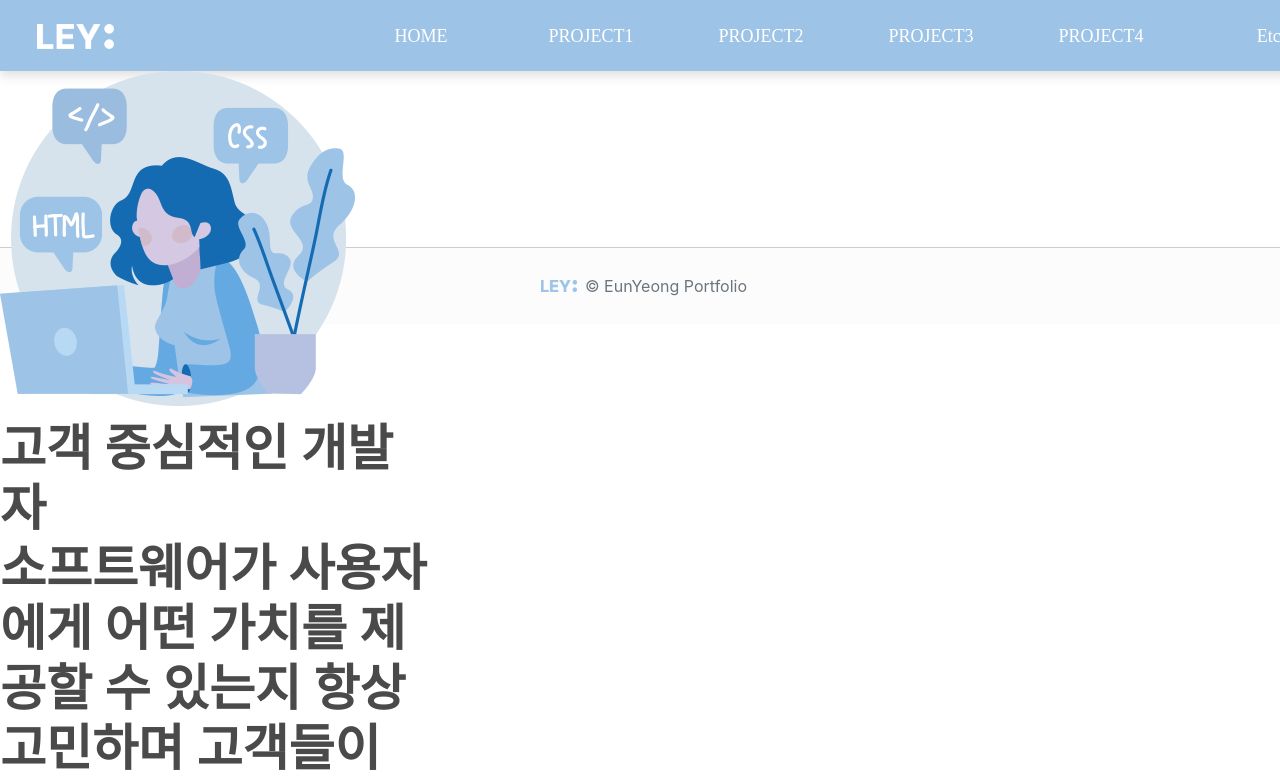
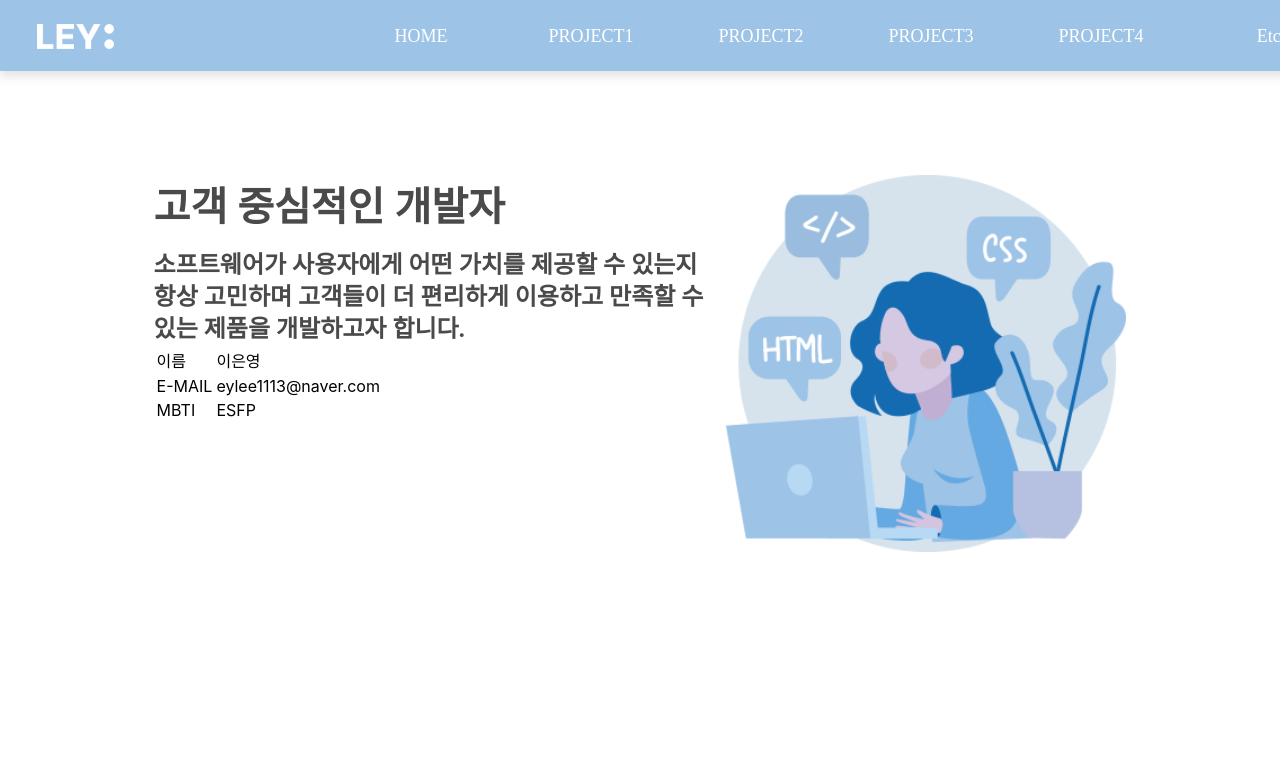
Before and after one commit to eunyeong1113/portfolio, a React (Create React App) app: page / in a window 1280 px wide. Shown: the top 780 px of the page. Built offline with nearby package versions, Linux system fonts and the light colour scheme.

Commit message:
[#3]Modify : 콘텐츠 디자인 수정 및 footer css 수정

```diff
--- a/src/App.css
+++ b/src/App.css
@@ -1,3 +1,9 @@
+html,body{
+  height: 100%;
+}
+.app{
+  height: 100;
+}
 .App {
   text-align: center;
 }
--- a/src/App.tsx
+++ b/src/App.tsx
@@ -1,3 +1,6 @@
+/* eslint-disable jsx-a11y/alt-text */
+/** @jsxImportSource @emotion/react */
+
 import React from 'react';
 import { Route,Routes } from 'react-router-dom';
 import './App.css';
@@ -17,7 +20,8 @@ import Footer from './components/footer';
 
 const App = () =>{
   return(
-    <div>
+    <div className='app'>
+      <div css={wrapper}>
         <Nav/>
         <Routes>
           <Route path='/' Component={Home}/>
@@ -25,8 +29,14 @@ const App = () =>{
           <Route path="/etc" Component = {Etc} />
           {/* 파라미터 프로젝트 넘버 붙이기 */}
         </Routes>
-      <Footer/>
+      </div>
+      {/* <Footer/> */}
     </div>
   );
 };
 export default App;
+const wrapper=css`
+  height:auto;
+	min-height: calc(100vh - 100px);
+  // position: relative;
+`;
--- a/src/components/Home/aboutMe.tsx
+++ b/src/components/Home/aboutMe.tsx
@@ -6,12 +6,12 @@ import {css} from '@emotion/react';
 const AboutME = () => {
     return(
         <div css={back}>
-            <div>
-                <img src="/me.png" alt="aboutme" />
+            <div css={img}>
+                <img src="/me.png" alt="aboutme" css={size}/>
             </div>
-            <div>
-                <div>고객 중심적인 개발자</div>
-                <div>
+            <div css={text}>
+                <div css={main}>고객 중심적인 개발자</div>
+                <div css={sub}>
                     소프트웨어가 사용자에게 어떤 가치를 제공할 수 있는지
                     항상 고민하며 고객들이 더 편리하게 이용하고
                     만족할 수 있는 제품을 개발하고자 합니다.
@@ -38,16 +38,41 @@ const AboutME = () => {
 }
 export default AboutME;
 const back = css`
-    width:100%;
-    /* 고객 중심적인 개발자 */
-width: 429px;
-height: 76px;
-
-font-family: 'Pretendard';
-font-style: normal;
-font-weight: 700;
-font-size: 50px;
-line-height: 60px;
-
-color: #4A4A4A;
+padding: 13vh 12vw 5vh;
+@media screen and (max-width: 768px) {
+        // width:100vh;
+        padding: 5vh 5vw;
+    }
 `;
+const img=css`
+    float:right;
+    // width:100em;
+    @media screen and (max-width: 768px) {
+        float: none;
+        text-align: center;
+        padding-right:0em;
+    }
+`;
+const size=css`
+    width:50vh;
+    @media screen and (max-width: 768px) {
+        width:45vh;
+    }
+`;
+const text=css`
+    // float:left;
+    width:65vw;
+    font-family: 'Pretendard';
+    font-style: normal;
+    font-weight: 700;
+    font-size: 5vh;
+    color: #4A4A4A;
+`;
+const main=css`
+`;
+const sub=css`
+    margin-top:1rem;
+    font-size: 3vh;
+    line-height: 2rem;
+    word-break:keep-all
+`;
--- a/src/components/footer.tsx
+++ b/src/components/footer.tsx
@@ -22,9 +22,9 @@ export default Footer;
 const footer = css`
     background-color: #fcfcfc;
     width: 100%;
-    // position : relative;
-    // transform : translateY(0%);
-    // bottom:0px;
+
+    position:absolute;
+    bottom:0px;
 
 `;
 const footer__contents = css`
--- a/src/pages/Home.tsx
+++ b/src/pages/Home.tsx
@@ -3,17 +3,19 @@
 import React from "react";
 import AboutME from "../components/Home/aboutMe";
 import { css } from "@emotion/react";
+import Footer from "../components/footer";
 
 
 const Home = () => {
   return(
-    <div css={wrap}>
+    <div>
       <AboutME/>
+
     </div>
   );
 };
 export default Home;
-const wrap = css`
-  min-height: 100%;
-  height: auto;
-`;
+// const wrap = css`
+//   min-height: 100%;
+//   height: auto;
+// `;
```
Lines whose indentation alone changed are shown as unchanged.
